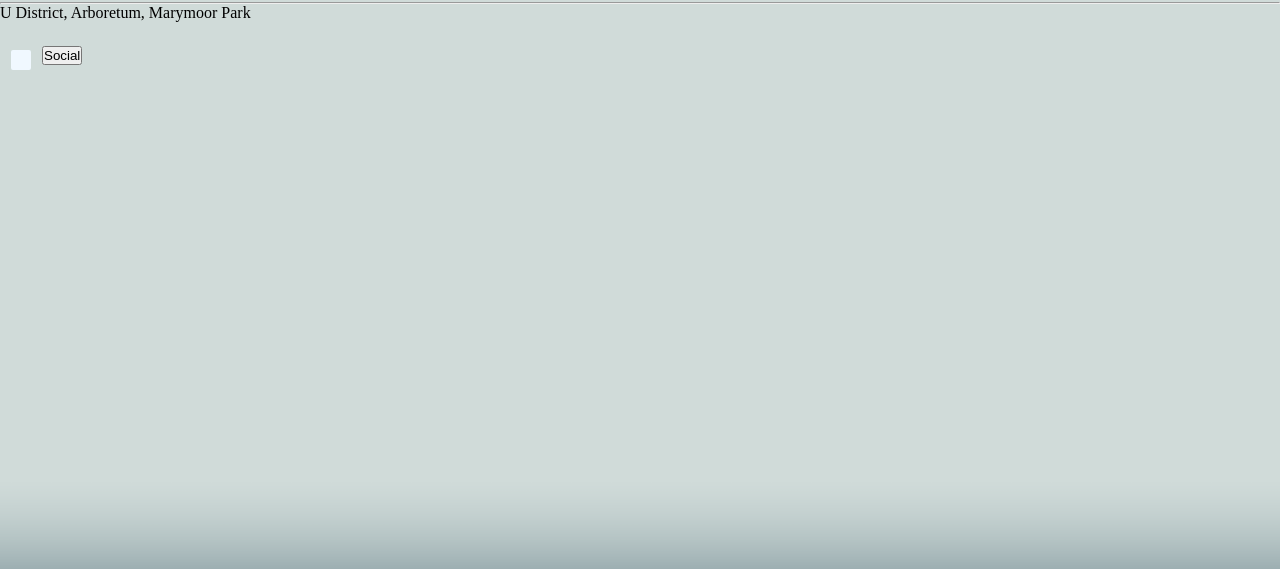
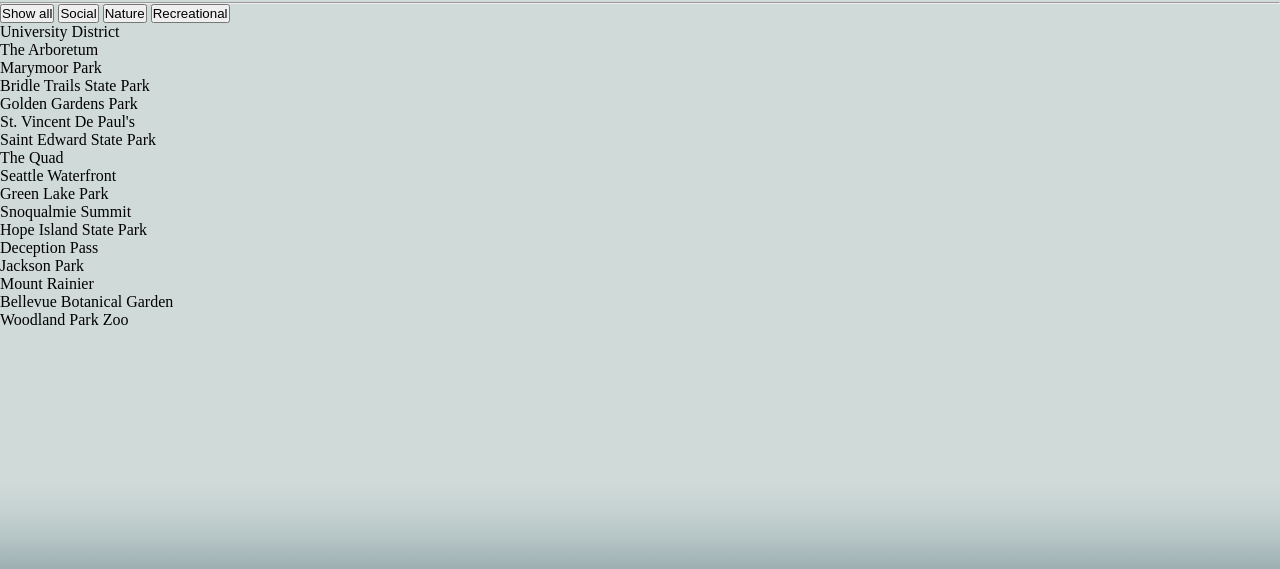
Before and after one commit to ShreyaKarnati/PorksPlaces, a Flask app: page /search.html in a window 1280 px wide. Shown: the part 152-721 px from the top of the page. Run offline with Flask 3, Linux system fonts and the light colour scheme.

Commit message:
Add files via upload

```diff
--- a/templates/search.html
+++ b/templates/search.html
@@ -4,13 +4,13 @@
   <meta charset="utf-8">
   <meta name="viewport" content="width=device-width">
   <title >Search Page</title>
-  <link href="{{ url_for('static',filename='css/style.css')}}" rel="stylesheet" type="text/css"/>
+  <link href="style.css" rel="stylesheet" type="text/css"/>
   <script src="script.js"></script>
 </head>
 
 <body>
   <nav class="nav">
-    <a href="index.html" class="logoContainer"><img src="{{url_for('static',filename='images/logo.png')}}" class="logo"></a>
+    <a href="index.html" class="logoContainer"><img src="logo.png" class="logo"></a>
     <button class="navButton"><a href="index.html" class="navLinks">Home</a></button>
     <button class="navButton"><a href="search.html" class="navLinks">Search</a></button>
     <button class="navButton"><a href="map.html" class="navLinks">Map</a></button>
@@ -20,12 +20,94 @@
 
    <h1> Search </h1>
    <hr>
+    <div id="myBtnContainer">
+      <button class="btn active" onclick="filterSelection('all')"> Show all</button>
+      <button class="btn" onclick="filterSelection('Social')"> Social</button>
+      <button class="btn" onclick="filterSelection('Nature')"> Nature</button>
+      <button class="btn" onclick="filterSelection('Recreational')"> Recreational</button>
+    </div>
+    <div class="container">
+      <div class="filterDiv Social Recreational">University District</div>
+    <div class="filterDiv Social Nature Recreational">The Arboretum</div>
+    <div class="filterDiv Social Nature Recreational">Marymoor Park</div>
+    <div class="filterDiv Nature Recreational">Bridle Trails State Park</div>
+    <div class="filterDiv Social Nature Recreational">Golden Gardens Park</div>
+    <div class="filterDiv Social">St. Vincent De Paul's</div>
+    <div class="filterDiv Social Nature Recreational">Saint Edward State Park</div>
+    <div class="filterDiv Social Nature">The Quad</div>
+    <div class="filterDiv Social Recreational">Seattle Waterfront</div>
+    <div class="filterDiv Social Nature Recreational">Green Lake Park</div>
+    <div class="filterDiv Social Nature Recreational">Snoqualmie Summit</div>
+    <div class="filterDiv Nature Recreational">Hope Island State Park</div>
+    <div class="filterDiv Nature Recreational">Deception Pass</div>
+    <div class="filterDiv Social Nature Recreational">Jackson Park</div>
+    <div class="filterDiv Nature Recreational">Mount Rainier</div>
+    <div class="filterDiv Nature">Bellevue Botanical Garden</div>
+    <div class="filterDiv Nature">Woodland Park Zoo</div>
+
+  </div>
+   <!--
     <div id = "social">
         U District, Arboretum, Marymoor Park
     </div>
-    <button class="searchButton"><button onclick = "showSocial()">Social</button>
+    <button class="searchButton"><button onclick = "showSocial()"></button>Social</button>
+    <div id = "nature">
+        Bellevue Botanical Gardens, Bridle Trails State Park, Deception Pass, Golden Gardens Park, Green Lake Park, Hope Island State Park,
+        Jackson Park, Marymoor Park, Mount Rainier, Saint Edward State Park, Snoqualmie Summit, Woodland Park Zoo
+    </div>
+    <button class="searchButton"><button onclick = "showNature()"></button>Nature</button>
+    </hr>
+    -->
 </body>
 <script>
+    filterSelection("all")
+    function filterSelection(c) {
+      var x, i;
+      x = document.getElementsByClassName("filterDiv");
+      if (c == "all") c = "";
+      // Add the "show" class (display:block) to the filtered elements, and remove the "show" class from the elements that are not selected
+      for (i = 0; i < x.length; i++) {
+        w3RemoveClass(x[i], "show");
+      if (x[i].className.indexOf(c) > -1) w3AddClass(x[i], "show");
+      }
+    }
+
+    // Show filtered elements
+    function w3AddClass(element, name) {
+      var i, arr1, arr2;
+      arr1 = element.className.split(" ");
+      arr2 = name.split(" ");
+      for (i = 0; i < arr2.length; i++) {
+        if (arr1.indexOf(arr2[i]) == -1) {
+          element.className += " " + arr2[i];
+        }
+      }
+    }
+
+    // Hide elements that are not selected
+    function w3RemoveClass(element, name) {
+      var i, arr1, arr2;
+      arr1 = element.className.split(" ");
+      arr2 = name.split(" ");
+      for (i = 0; i < arr2.length; i++) {
+        while (arr1.indexOf(arr2[i]) > -1) {
+          arr1.splice(arr1.indexOf(arr2[i]), 1);
+      }
+      }
+      element.className = arr1.join(" ");
+    }
+
+    // Add active class to the current control button (highlight it)
+    var btnContainer = document.getElementById("myBtnContainer");
+    var btns = btnContainer.getElementsByClassName("btn");
+    for (var i = 0; i < btns.length; i++) {
+      btns[i].addEventListener("click", function() {
+        var current = document.getElementsByClassName("active");
+        current[0].className = current[0].className.replace(" active", "");
+        this.className += " active";
+      });
+    }
+    /*
     function showSocial() {
         var x = document.getElementById("social");
         if (x.style.display === "none") {
@@ -34,5 +116,14 @@
           x.style.display = "none";
         }
     }
+    function showNature() {
+        var x = document.getElementById("nature");
+        if (x.style.display === "none") {
+          x.style.display = "block";
+        } else {
+          x.style.display = "none";
+        }
+    }
+    */
 </script>
 </html>
```
